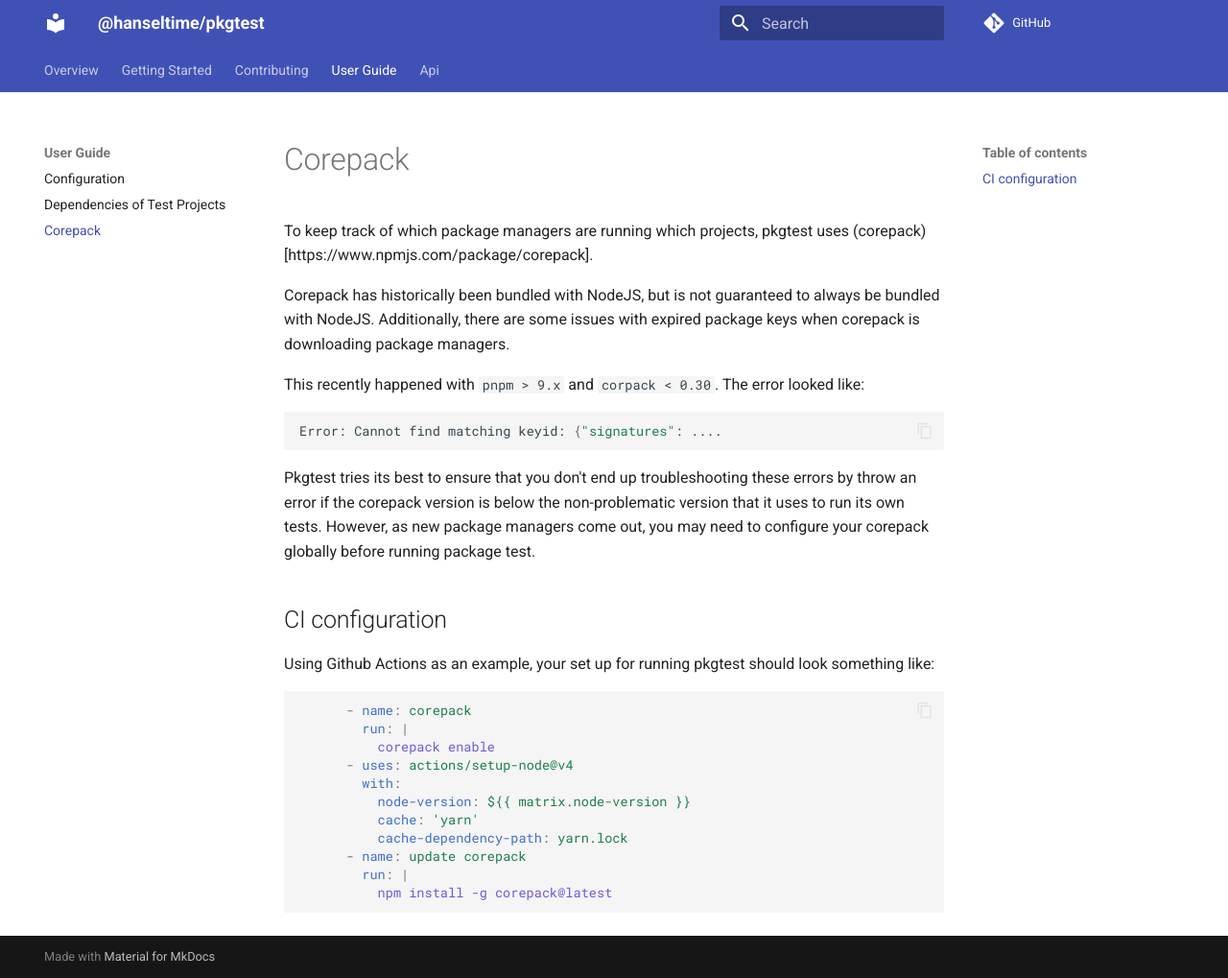
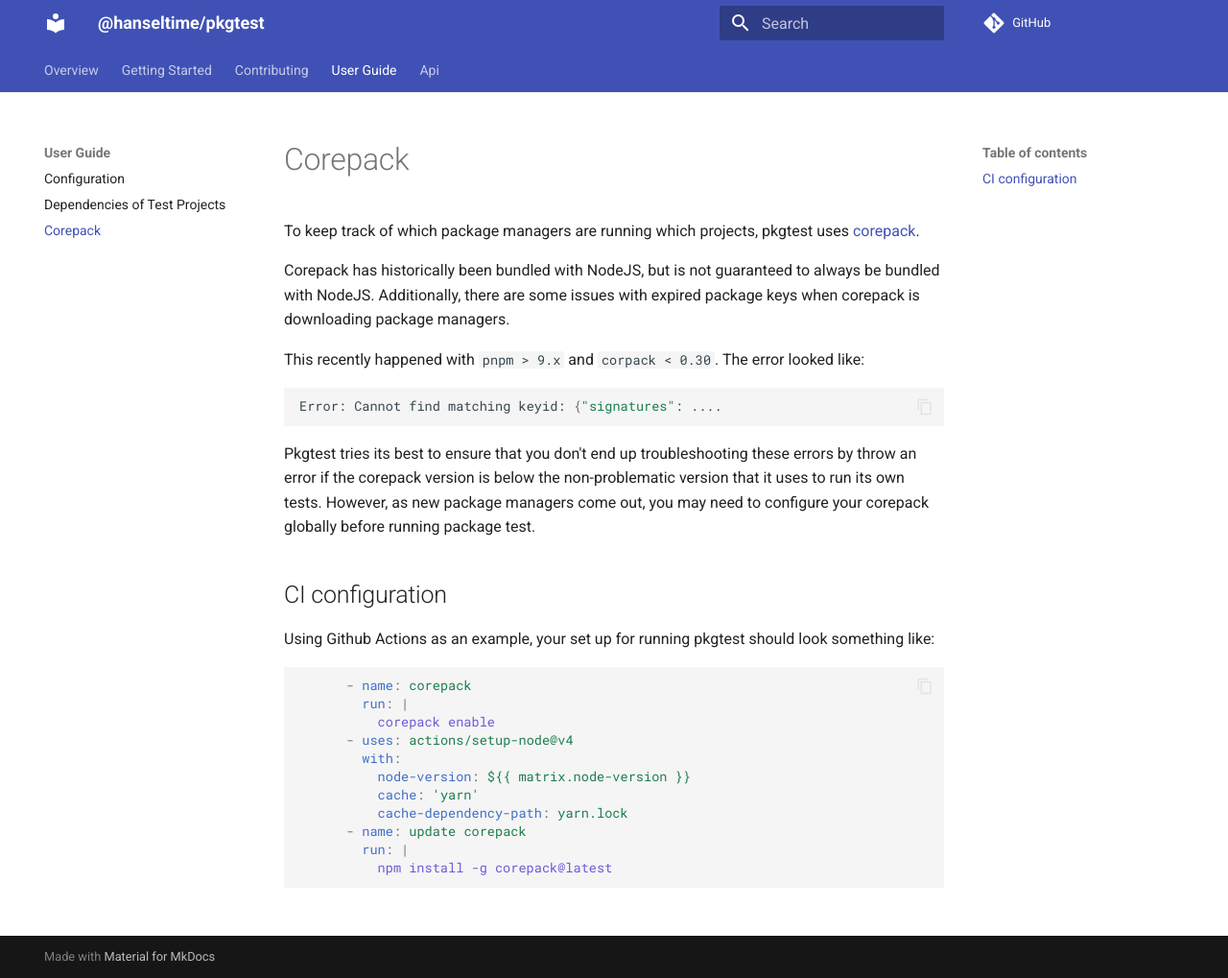
Before and after one commit to HanseltimeIndustries/pkgtest, an MkDocs documentation site: the page built from docs/User Guide/4-corepack.md, in a window 1280 px wide and 1019 px high. Shown: the whole window at 96% size. Built offline with MkDocs 1.6.1 and Material for MkDocs 9.7.7, drawn with Linux system fonts in a browser that asks for light colours; comment, search, counter and statistics services are not loaded; the version menu is left out.

Commit message:
docs: fix incorrect link

```diff
--- a/docs/User Guide/4-corepack.md
+++ b/docs/User Guide/4-corepack.md
@@ -1,6 +1,6 @@
 # Corepack
 
-To keep track of which package managers are running which projects, pkgtest uses (corepack)[https://www.npmjs.com/package/corepack].
+To keep track of which package managers are running which projects, pkgtest uses [corepack](https://www.npmjs.com/package/corepack).
 
 Corepack has historically been bundled with NodeJS, but is not guaranteed to always be bundled with NodeJS.  Additionally, there
 are some issues with expired package keys when corepack is downloading package managers.
```
